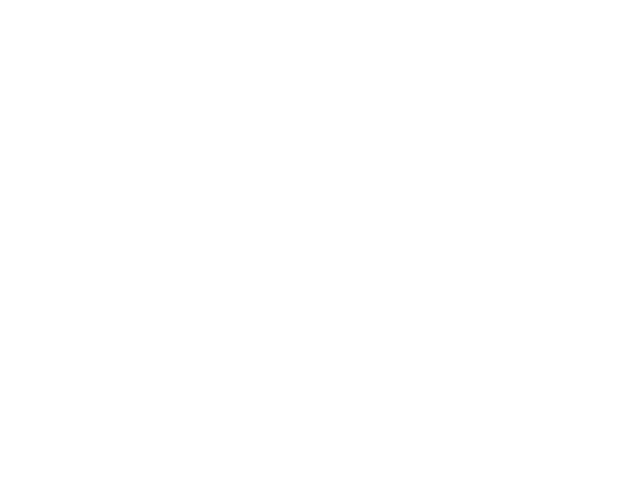
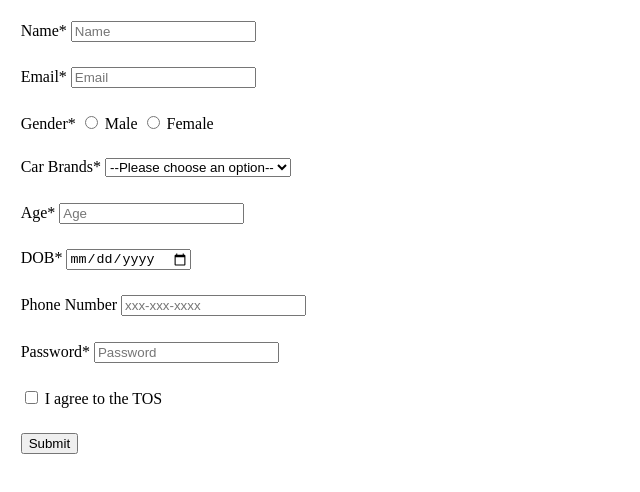
Before and after one commit to acciojob/signup-form-car-adityaSalame, a website: page main.html in a window 1280 px wide. Shown: the whole page, without its empty margins (0-640 px from the left). Drawn offline with Linux system fonts and the light colour scheme.

Commit message:
created a submission

```diff
--- a/main.html
+++ b/main.html
@@ -8,6 +8,57 @@
 
 <body>
 	<!-- the entire body must be written by student -->
+	<form method="post">
+		<div>
+			<label for="name">Name*</label>
+			<input type="text" id="name" placeholder="Name" required>
+		</div>
+		<div>
+			<label for="email">Email*</label>
+			<input type="email" id="email" placeholder="Email" required>
+		</div>
+		<div>
+			<label for="gender">Gender*</label>
+			<input id="gender_m" type="radio" name="gender" required>
+			<label for="gender_m">Male</label>
+			<input id="gender_f" type="radio" name="gender" required>
+			<label for="gender_f">Female</label>
+		</div>
+		<div>
+			<label for="cars">Car Brands*</label>
+			<select id="cars" required>
+				<option value="disabled">--Please choose an option--</option>
+				<option value="bmw">BMW</option>
+				<option value="audi">Audi</option>
+				<option value="mercedez">Mercedez</option>
+			</select>
+		</div>
+		<div>
+			<label for="age">Age*</label>
+			<input type="number" id="age" placeholder="Age" required>
+		</div>
+		<div>
+			<label for="dob">DOB*</label>
+			<input id="dob" type="date" required>
+		</div>
+		<div>
+			<label for="tel">Phone Number</label>
+			<input type="tel" id="tel" placeholder="xxx-xxx-xxxx" >
+		</div>
+		<div>
+			<label for="password">Password*</label>
+			<input type="password" id="password" placeholder="Password" required>
+		</div>
+
+		<div>
+
+			<input id="tos" type="checkbox" required>
+			<label for="tos"> I agree to the TOS</label>
+		</div>
+		<div>
+			<button type="submit">Submit</button>
+		</div>
+	</form>
     <script type="text/javascript" src="./script.js">
 </script>
 
--- a/styles.css
+++ b/styles.css
@@ -1,2 +1,4 @@
-
+div{
+	padding:1%;
+}
 /* Your CSS Code here. */
```
